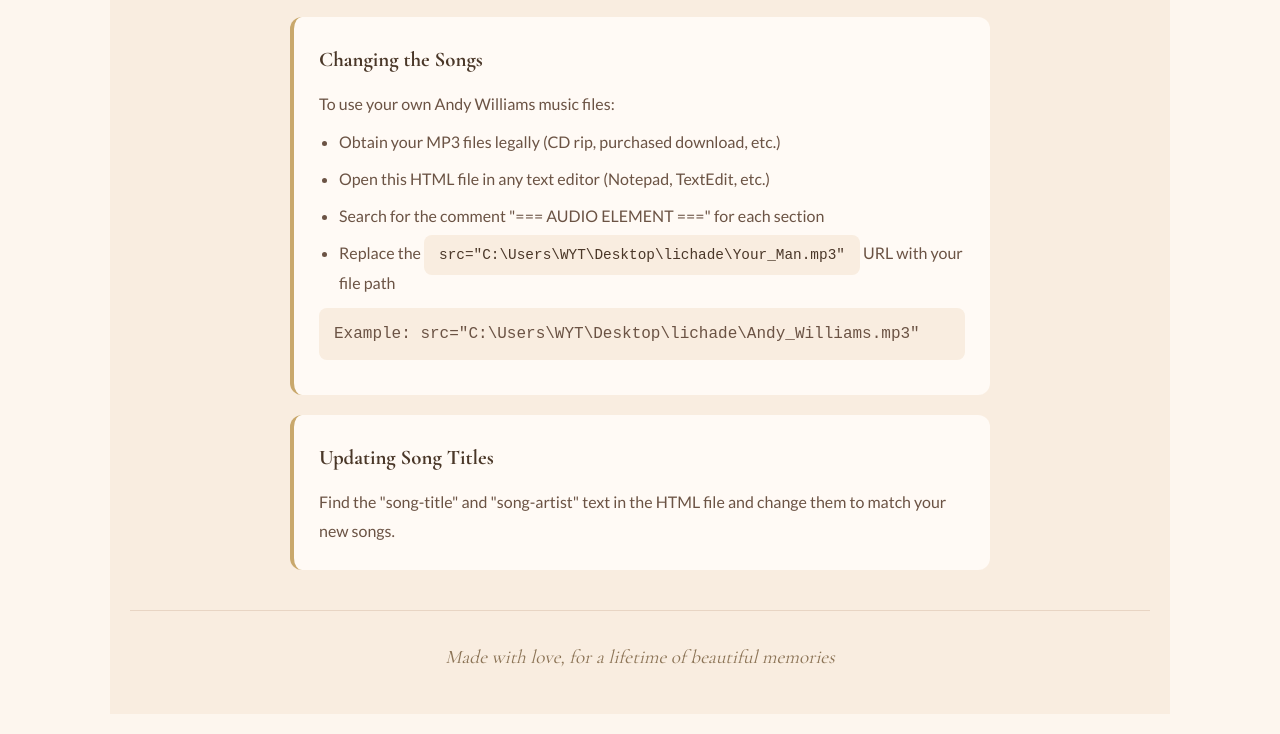
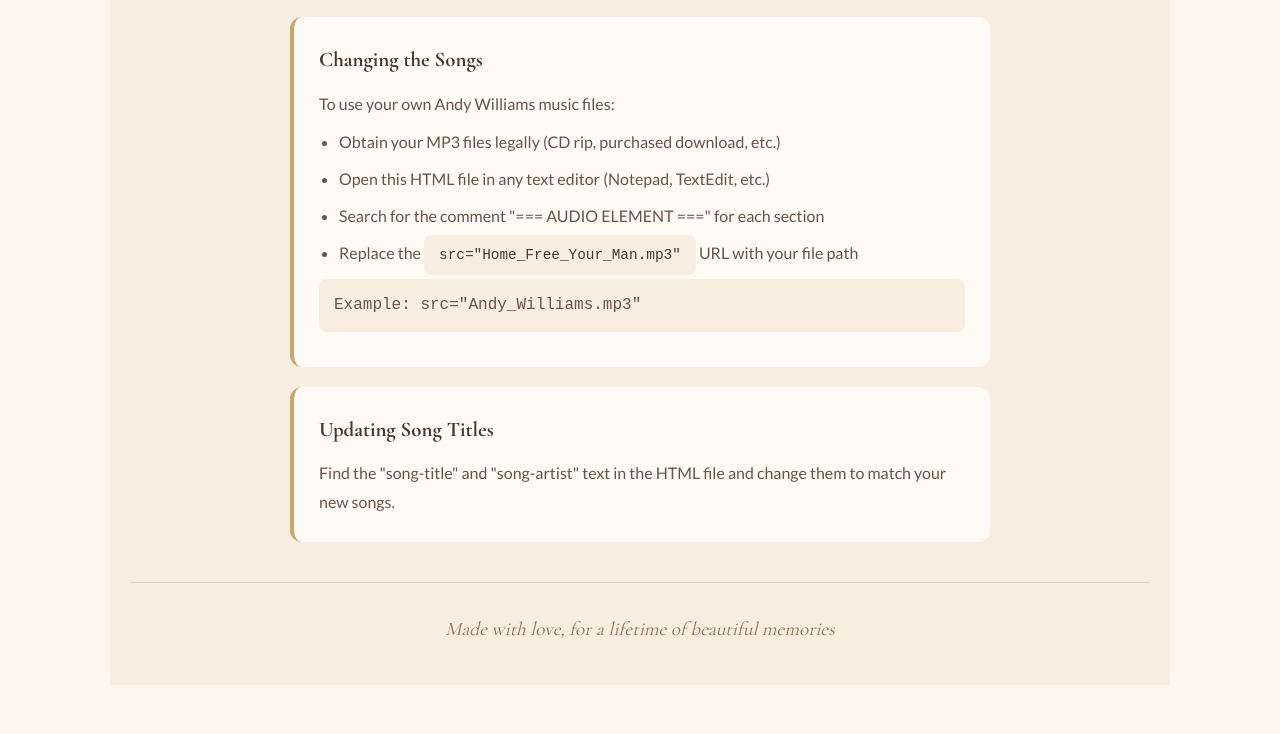
Before and after one commit to Wuyutong1/Wuyutong1.github.io, a plain HTML site: page index.html in a window 1280 px wide. Shown: the part 2165-2899 px from the top of the page. After the commit the page ends 2870 px from the top, so only its background shows below. Drawn offline with nearby package versions, Linux system fonts and the light colour scheme.

Commit message:
Add files via upload

```diff
--- a/index.html
+++ b/index.html
@@ -746,7 +746,7 @@
         <!-- ================================================
              MUSIC PLAYER SECTIONS
              === TO CHANGE SONGS ===
-             Replace the <source src="C:\Users\WYT\Desktop\lichade\Andy_Williams.mp3"> URL with your audio file path
+             Replace the <source src="Andy_Williams.mp3"> URL with your audio file path
              Each section has its own audio element
              ================================================ -->
         <main class="music-container" role="main" aria-label="Music players">
@@ -806,7 +806,7 @@
 
                 <!-- === AUDIO ELEMENT - Replace src with your audio file === -->
                 <audio id="audio-morning" preload="metadata">
-                    <source src="C:\Users\WYT\Desktop\lichade\Andy_Williams.mp3" type="audio/mpeg">
+                    <source src="Andy_Williams.mp3" type="audio/mpeg">
                     Your browser does not support audio playback.
                 </audio>
             </article>
@@ -867,7 +867,7 @@
 
                 <!-- === AUDIO ELEMENT - Replace src with your audio file === -->
                 <audio id="audio-noon" preload="metadata">
-                    <source src="C:\Users\WYT\Desktop\lichade\Home Free - Your Man_L.mp3" type="audio/mpeg">
+                   <source src="Home_Free_Your_Man.mp3" type="audio/mpeg">
                     Your browser does not support audio playback.
                 </audio>
             </article>
@@ -923,7 +923,7 @@
 
                 <!-- === AUDIO ELEMENT - Replace src with your audio file === -->
                 <audio id="audio-evening" preload="metadata">
-                    <source src="C:\Users\WYT\Desktop\lichade\Andy_Williams.mp3" type="audio/mpeg">
+                    <source src="Andy_Williams.mp3" type="audio/mpeg">
                     Your browser does not support audio playback.
                 </audio>
             </article>
@@ -952,9 +952,9 @@
                         <li>Obtain your MP3 files legally (CD rip, purchased download, etc.)</li>
                         <li>Open this HTML file in any text editor (Notepad, TextEdit, etc.)</li>
                         <li>Search for the comment "=== AUDIO ELEMENT ===" for each section</li>
-                        <li>Replace the <span class="code-hint">src="C:\Users\WYT\Desktop\lichade\Your_Man.mp3"</span> URL with your file path</li>
+                        <li>Replace the <span class="code-hint">src="Home_Free_Your_Man.mp3"</span> URL with your file path</li>
                     </ul>
-                    <p class="code-hint">Example: src="C:\Users\WYT\Desktop\lichade\Andy_Williams.mp3"</p>
+                    <p class="code-hint">Example: src="Andy_Williams.mp3"</p>
                 </div>
 
                 <div class="instruction-card">
```
Also changed, not shown: 1 other file.
